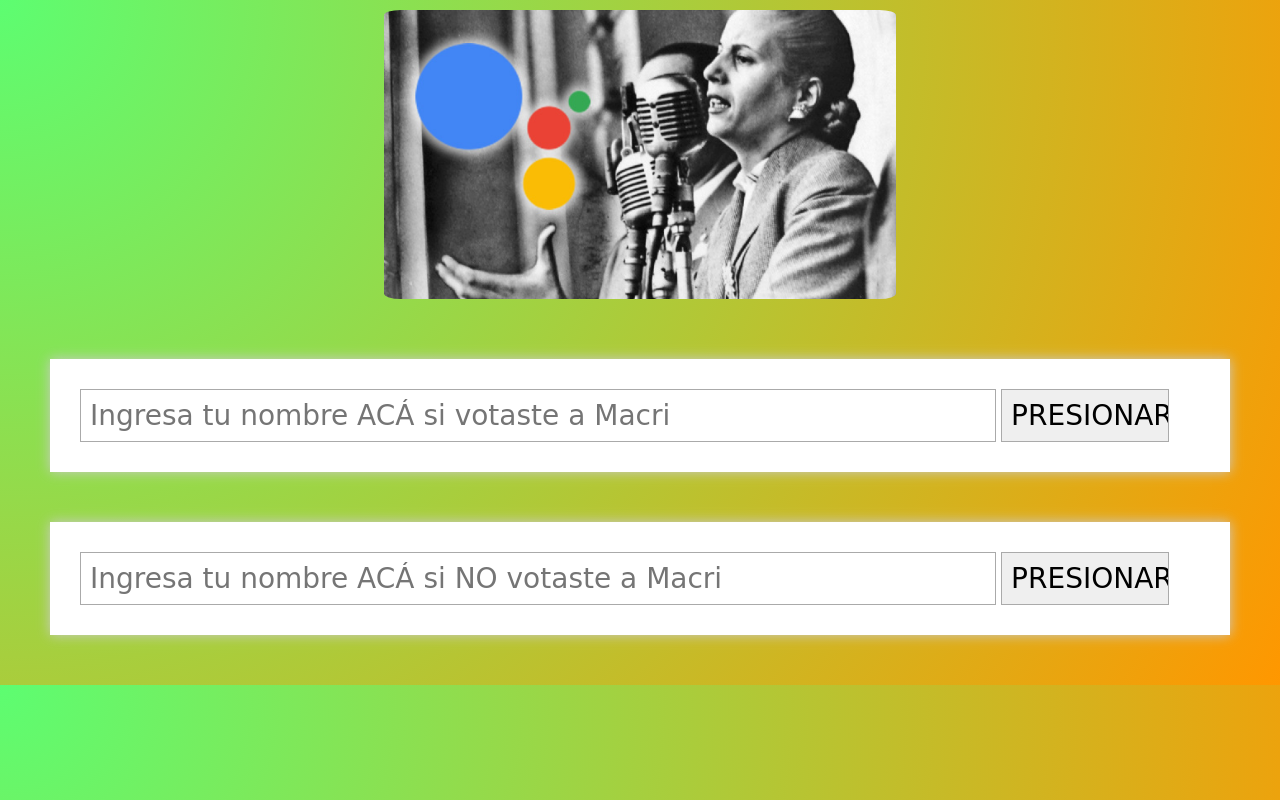
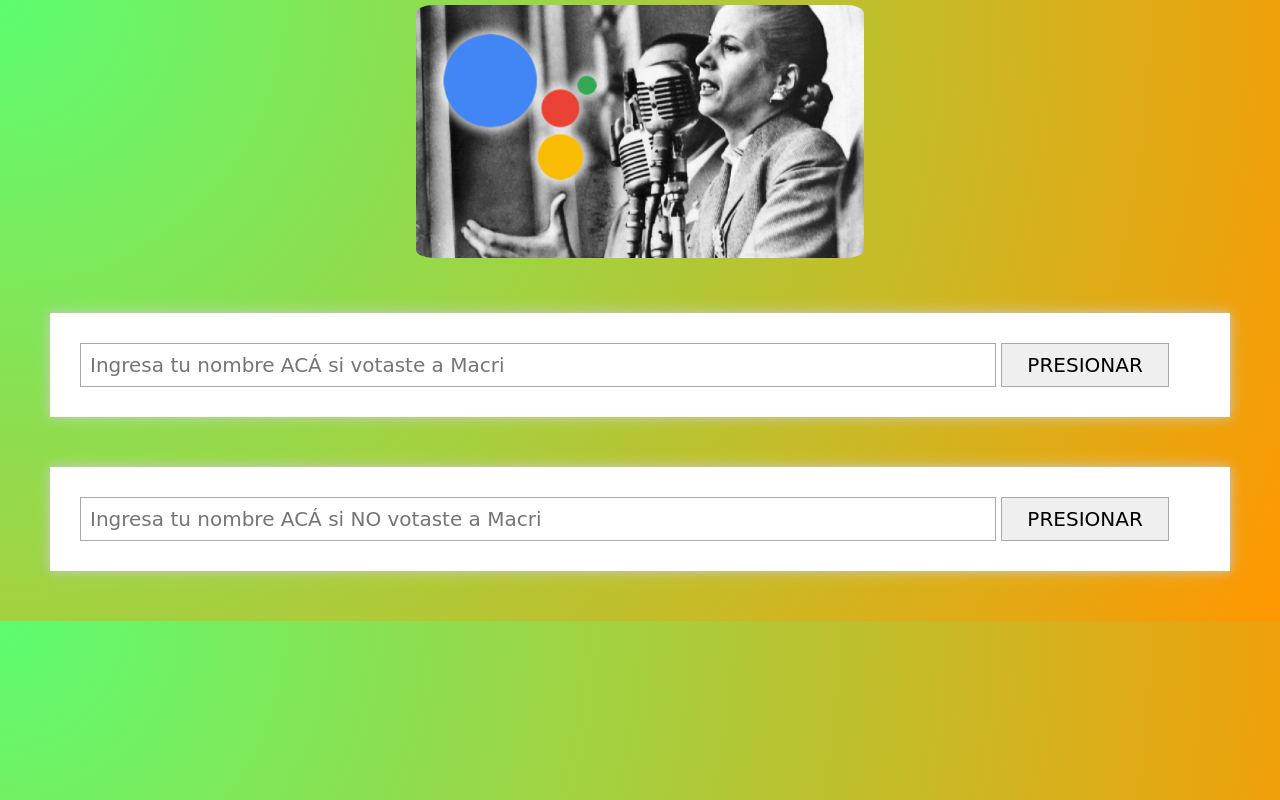
Before and after one commit to nikokubrick/textToVoice, a plain HTML site: page index.html in a window 1280 px wide. Drawn offline with Linux system fonts and the light colour scheme.

Commit message:
cambio css

```diff
--- a/estilo.css
+++ b/estilo.css
@@ -30,9 +30,9 @@
 }
 
 .evita {
-    width: 40%;
+    width: 35%;
     margin: auto;
-    padding: 10px;
+    padding: 5px;
     border-radius: 5%;
     display: flex;
 
@@ -41,7 +41,7 @@
 @media screen and (min-width:360px) {
     input {
     padding: 9px;
-    font-size: 28px;
+    font-size: 20px;
     border: solid 1px #aaa;
     width: 80%;
     }
```
